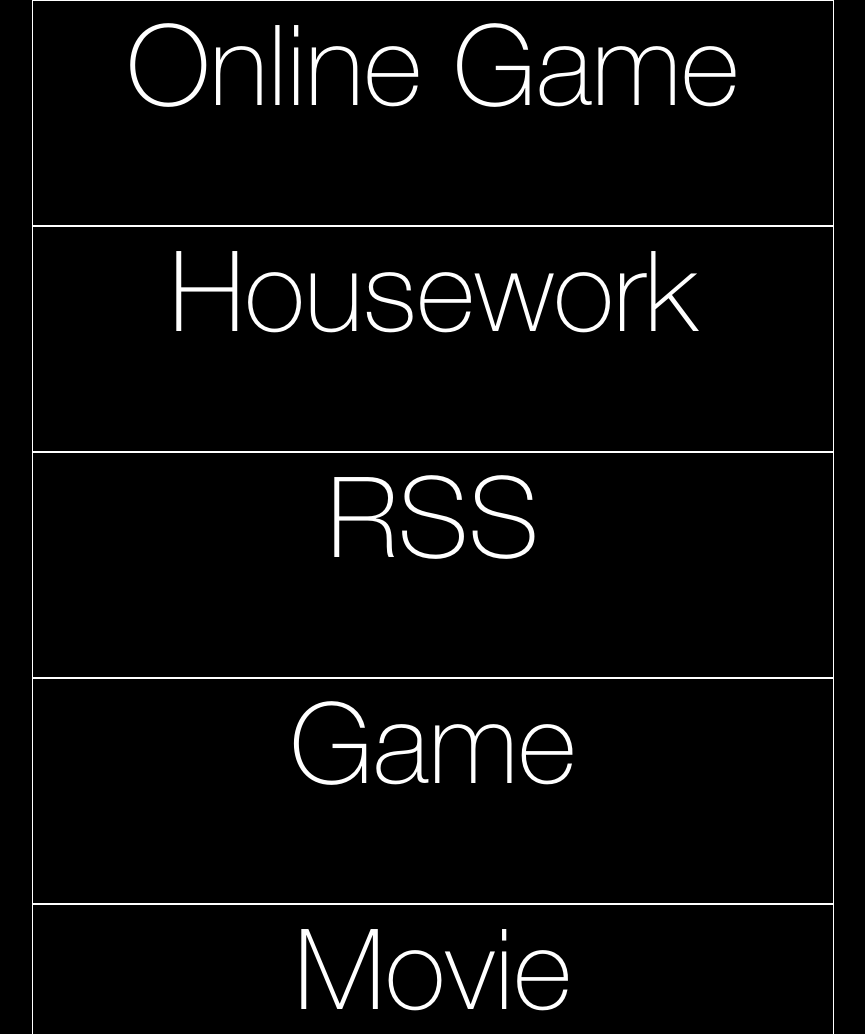
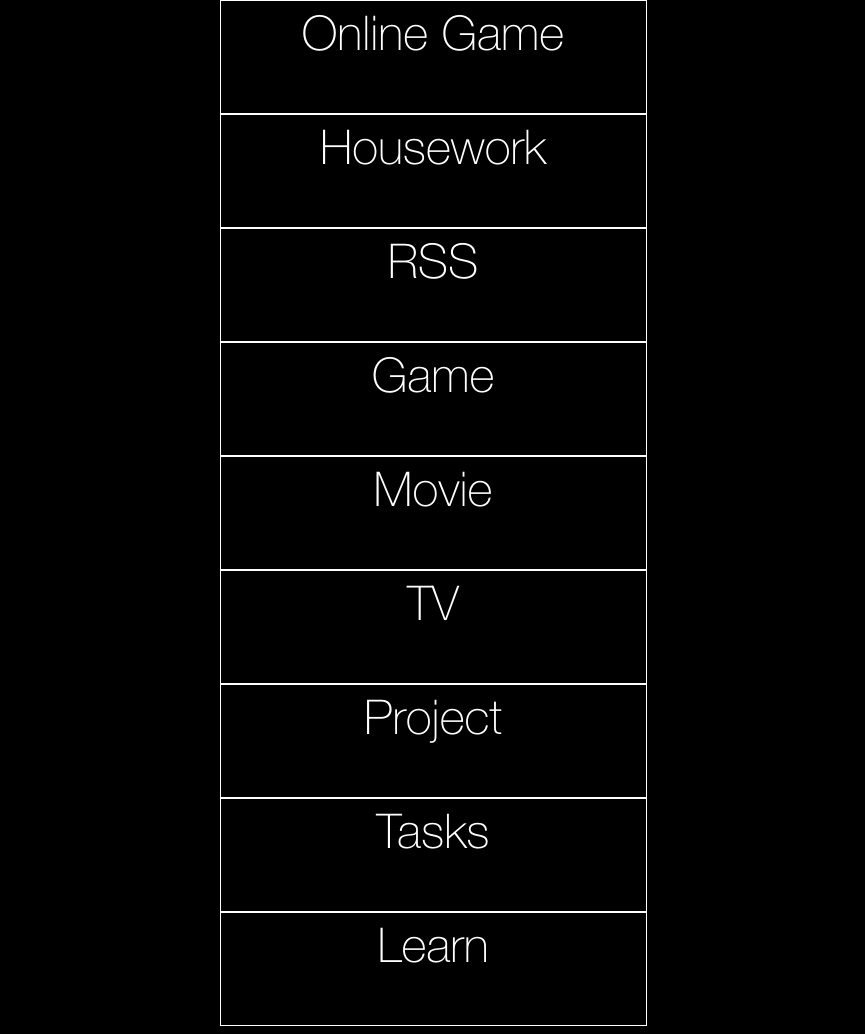
Before and after one commit to beetle120/TaskTimer, a plain HTML site: page Index.html in a window 1280 px wide. Shown: the top 1034 px of the page, without its empty margins (207-1072 px from the left). Drawn offline with Linux system fonts and the light colour scheme.

Commit message:
Style changes to the main screen to make it work for desktop

```diff
--- a/Index.html
+++ b/Index.html
@@ -1,4 +1,5 @@
 <!DOCTYPE html>
+<meta name="viewport" content="width=device-width, initial-scale=1" />
 
 <html>
     <style type="text/css">
@@ -74,15 +75,14 @@
         .displayItem {
             cursor: default;
             margin: 0 auto;
-            max-width: 800px;
-            width: 100%;
-            height: 14em;
+            width: 425px;
+            height: 7em;
             background-color: black;
             border: white solid 1px;
         }
         .itemName {
             color: white;
-            font-size: 7rem;
+            font-size: 3rem;
             padding: 1vh 2vw 0 2vw;
             font-family: HelveticaNeueThin;
             text-align: center;
@@ -90,7 +90,7 @@
         .timeDifference {
             font-family: DigitalTime;
             color: #AADEB3;
-            font-size: 4rem;
+            font-size: 2rem;
             text-align: center;
             padding-top: 0.7vh;
         }
@@ -306,8 +306,11 @@
             font-family: HelveticaNeueThin;
         }
 
-
-
+        @media only screen and (max-width: 425px) {
+            .displayItem {
+                width: 100%;
+            }
+        }
     </style>
 
     <script type ="text/javascript">
```
